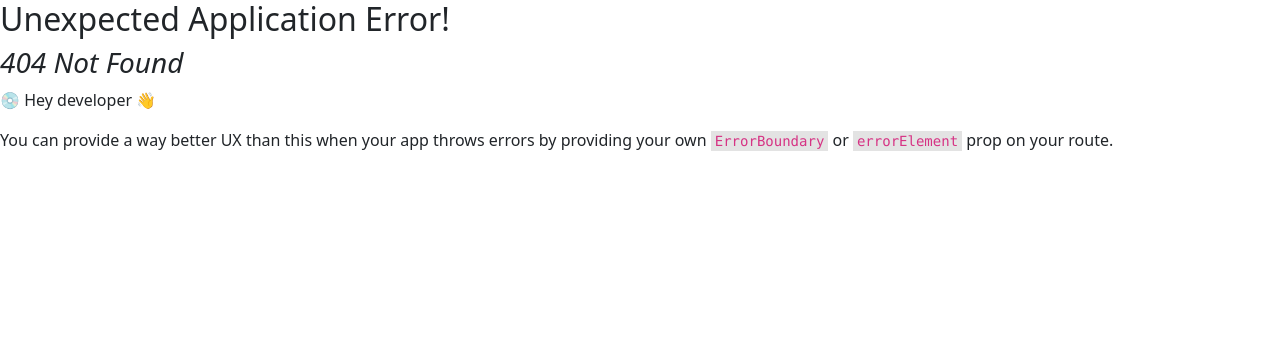
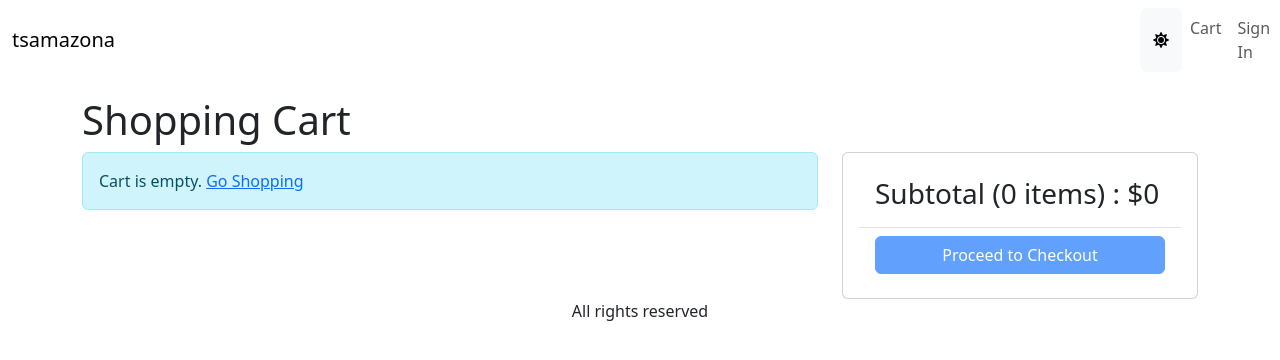
Before and after one commit to Modem-Nithesh/TS-MERN_AMAZONA, a React (Vite) app in the folder frontend/: page /cart in a window 1280 px wide. Before the commit this address had no page. Shown: the top 360 px of the page. Built offline with nearby package versions, Linux system fonts and the light colour scheme.

Commit message:
add cart page

```diff
--- a/frontend/src/index.css
+++ b/frontend/src/index.css
@@ -19,3 +19,7 @@
 img.large {
   max-width: 100%;
 }
+
+img.thumbnail {
+  height: 80px;
+}
--- a/frontend/src/main.tsx
+++ b/frontend/src/main.tsx
@@ -15,12 +15,14 @@ import ProductPage from "./pages/ProductPage.tsx";
 import { QueryClient, QueryClientProvider } from "@tanstack/react-query";
 import { ReactQueryDevtools } from "@tanstack/react-query-devtools";
 import { StoreProvider } from "./Store.tsx";
+import CartPage from "./pages/CartPage.tsx";
 
 const router = createBrowserRouter(
   createRoutesFromElements(
     <Route path="/" element={<App />}>
       <Route index={true} element={<HomePage />} />
       <Route path="product/:slug" element={<ProductPage />} />
+      <Route path="cart" element={<CartPage />} />
       {/* <Route path="dashboard" element={<Dashboard />} />
       ... etc. */}
     </Route>
--- /dev/null
+++ b/frontend/src/pages/CartPage.tsx
@@ -0,0 +1,123 @@
+import { useContext } from "react";
+import { Button, Card, Col, ListGroup, Row } from "react-bootstrap";
+import { Helmet } from "react-helmet-async";
+import { Link, useNavigate } from "react-router-dom";
+import { toast } from "react-toastify";
+import MessageBox from "../components/MessageBox";
+import { Store } from "../Store";
+import { CartItem } from "../types/Cart";
+
+export default function CartPage() {
+  const navigate = useNavigate();
+
+  const {
+    state: {
+      mode,
+      cart: { cartItems },
+    },
+    dispatch,
+  } = useContext(Store);
+
+  const updateCartHandler = (item: CartItem, quantity: number) => {
+    if (item.countInStock < quantity) {
+      toast.warn("Sorry. Product is out of stock");
+      return;
+    }
+    dispatch({
+      type: "CART_ADD_ITEM",
+      payload: { ...item, quantity },
+    });
+  };
+  const checkoutHandler = () => {
+    navigate("/signin?redirect=/shipping");
+  };
+
+  return (
+    <div>
+      <Helmet>
+        <title>Shopping Cart</title>
+      </Helmet>
+      <h1>Shopping Cart</h1>
+      <Row>
+        <Col md={8}>
+          {cartItems.length === 0 ? (
+            <MessageBox>
+              Cart is empty. <Link to="/">Go Shopping</Link>
+            </MessageBox>
+          ) : (
+            <ListGroup>
+              {cartItems.map((item: CartItem) => (
+                <ListGroup.Item key={item._id}>
+                  <Row className="align-items-center">
+                    <Col md={4}>
+                      <img
+                        src={item.image}
+                        alt={item.name}
+                        className="img-fluid rounded thumbnail"
+                      ></img>{" "}
+                      <Link to={`/product/${item.slug}`}>{item.name}</Link>
+                    </Col>
+                    <Col md={3}>
+                      <Button
+                        onClick={() =>
+                          updateCartHandler(item, item.quantity - 1)
+                        }
+                        variant={mode}
+                        disabled={item.quantity === 1}
+                      >
+                        <i className="fas fa-minus-circle"></i>
+                      </Button>{" "}
+                      <span>{item.quantity}</span>
+                      <Button
+                        variant={mode}
+                        onClick={() =>
+                          updateCartHandler(item, item.quantity + 1)
+                        }
+                        disabled={item.quantity === item.countInStock}
+                      >
+                        <i className="fas fa-plus-circle"></i>
+                      </Button>
+                    </Col>
+                    <Col md={3}>${item.price}</Col>
+                    <Col md={2}>
+                      <Button variant={mode}>
+                        <i className="fas fa-trash"></i>
+                      </Button>
+                    </Col>
+                  </Row>
+                </ListGroup.Item>
+              ))}
+            </ListGroup>
+          )}
+        </Col>
+        <Col md={4}>
+          <Card>
+            <Card.Body>
+              <ListGroup variant="flush">
+                <ListGroup.Item>
+                  <h3>
+                    Subtotal ({cartItems.reduce((a, c) => a + c.quantity, 0)}{" "}
+                    items) : $
+                    {cartItems.reduce((a, c) => a + c.price * c.quantity, 0)}
+                  </h3>
+                </ListGroup.Item>
+                <ListGroup.Item>
+                  <div className="d-grid">
+                    <Button
+                      type="button"
+                      variant="primary"
+                      onClick={checkoutHandler}
+                      disabled={cartItems.length === 0}
+                    >
+                      Proceed to Checkout
+                    </Button>
+                  </div>
+                </ListGroup.Item>
+              </ListGroup>
+            </Card.Body>
+          </Card>
+        </Col>
+      </Row>
+    </div>
+  );
+}
```
Also changed, not shown: 1 other file (tests, documents, lock files or other folders).
